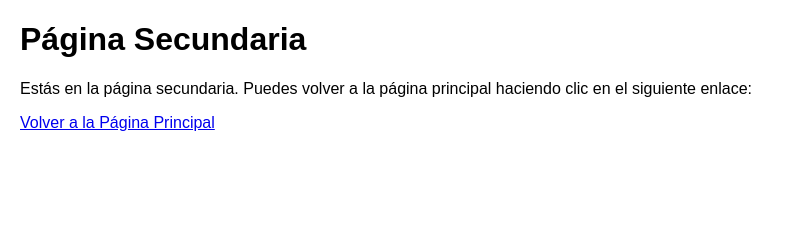
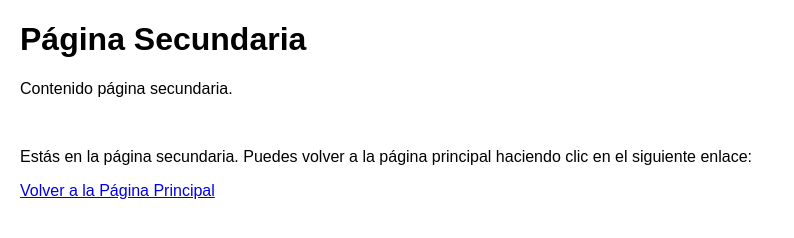
Before and after one commit to KatherinFer/KatherinFernandezArciniegas-1061690857, a plain HTML site: page pagina_secundaria.html in a window 1280 px wide. Shown: the whole page, without its empty margins (0-794 px from the left). Drawn offline with Linux system fonts and the light colour scheme.

Commit message:
version pagsecu02

```diff
--- a/pagina_secundaria.html
+++ b/pagina_secundaria.html
@@ -13,6 +13,8 @@
 </head>
 <body>
     <h1>Página Secundaria</h1>
+    <p>Contenido página secundaria.</p>
+    <br>
     <p>Estás en la página secundaria. Puedes volver a la página principal haciendo clic en el siguiente enlace:</p>
     <a href="index.html">Volver a la Página Principal</a>
 </body>
```
Also changed, not shown: vinculo.html (+0 -1 lines).
